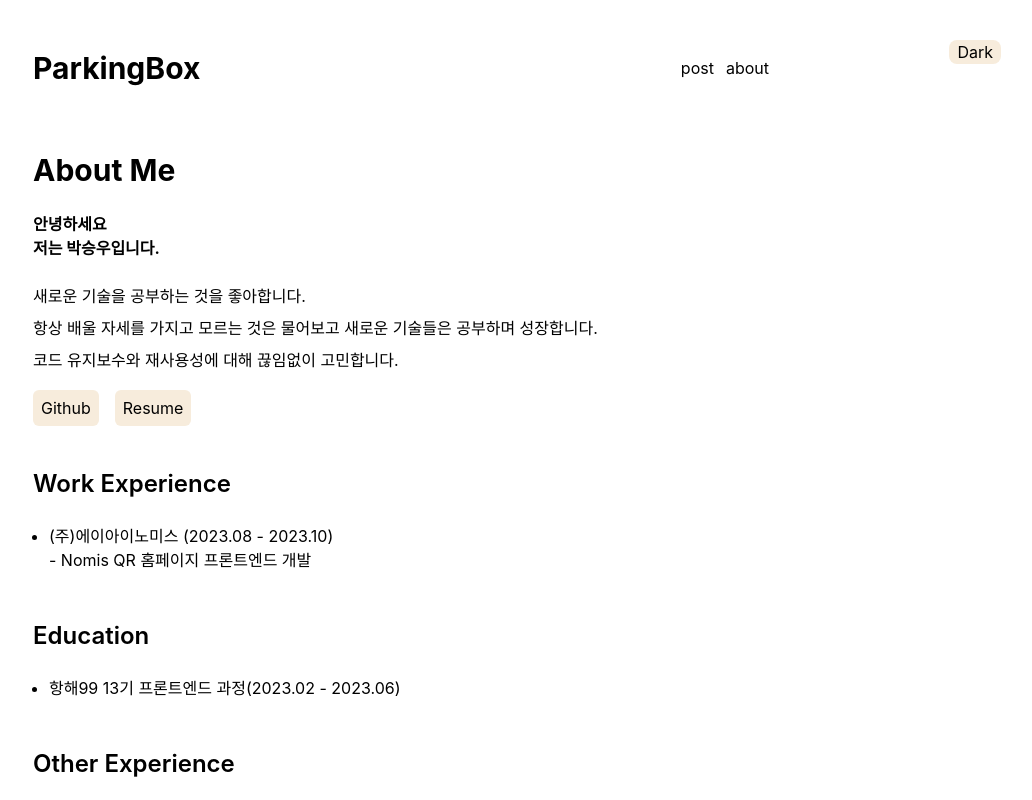
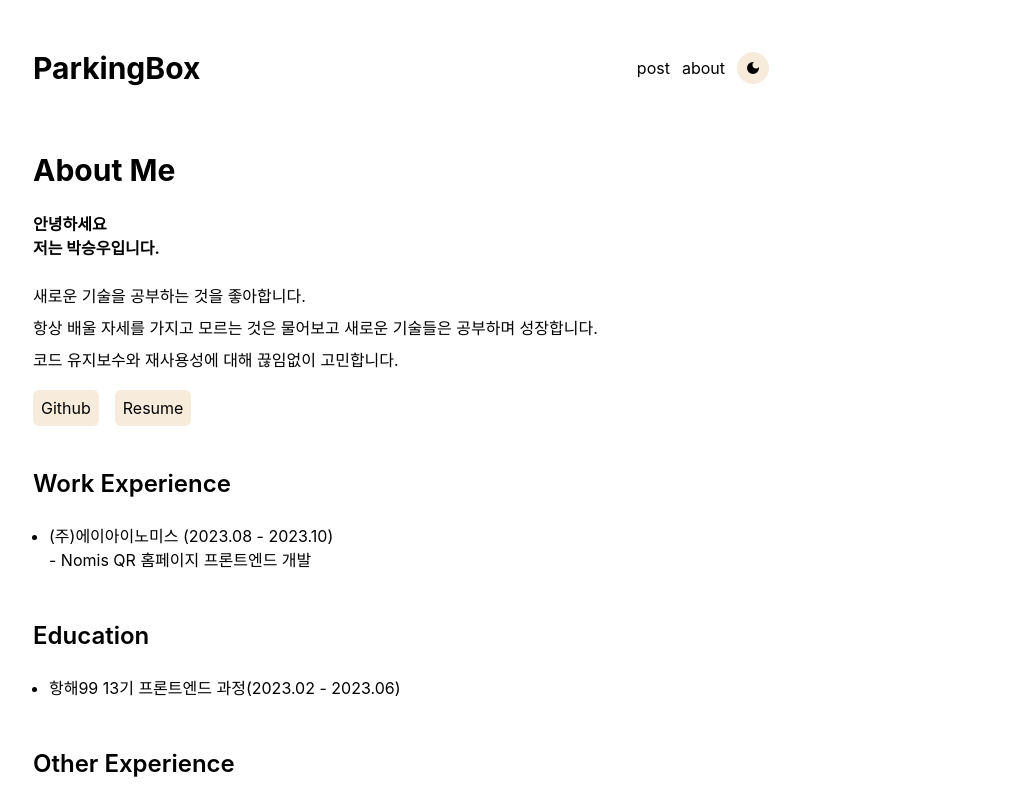
Before and after one commit to parkingbox/Parking-Blog, a Next.js app: page /about in a window 1280 px wide. Shown: the top 800 px of the page, without its empty margins (239-1271 px from the left). Built offline with nearby package versions, Linux system fonts and the light colour scheme; a web font is replaced by a local one.

Commit message:
feat: 다크모드 버튼 수정

```diff
--- a/src/app/layout.tsx
+++ b/src/app/layout.tsx
@@ -1,10 +1,8 @@
 import "./globals.css";
 import type { Metadata } from "next";
-import { Inter } from "next/font/google";
 import Providers from "../components/Providers";
 import Header from "../components/Header";
 import Footer from "../components/Footer";
-import DarkModeBtn from "../components/DarkModeBtn";
 
 export const metadata: Metadata = {
   title: "ParkSeungwoo",
@@ -21,11 +19,10 @@ export default function RootLayout({
       <body>
         <Providers>
           <Header />
-          <main className="h-screen mx-auto mt-14 w-full max-w-3xl px-4">
+          <main className="h-screen max-h-[1080px] mx-auto mt-14 w-full max-w-3xl px-4">
             {children}
           </main>
           <Footer />
-          <DarkModeBtn />
         </Providers>
       </body>
     </html>
--- a/src/components/DarkModeBtn.tsx
+++ b/src/components/DarkModeBtn.tsx
@@ -2,6 +2,7 @@
 import { useTheme } from "next-themes";
 
 import React, { useEffect, useState } from "react";
+import { MdDarkMode, MdLightMode } from "react-icons/md";
 
 function DarkModeBtn() {
   const { systemTheme, theme, setTheme } = useTheme();
@@ -12,24 +13,24 @@ function DarkModeBtn() {
     setIsDark(true);
   }, []);
   return (
-    <div className="fixed top-10 right-10">
+    <div>
       {isDark && currentTheme === "dark" ? (
         <button
           type="button"
-          className="rounded-lg bg-[#F7ECDC] px-2 text-black hover:bg-[#F7ECDC]"
+          className="rounded-full bg-[#F7ECDC] p-2 text-black hover:bg-[#F7ECDC]"
           title="Toggle dark mode"
           onClick={() => setTheme("light")}
         >
-          Light
+          <MdLightMode />
         </button>
       ) : (
         <button
           type="button"
-          className="rounded-lg bg-[#F7ECDC] px-2 text-black  hover:[#F7ECDC]"
+          className="rounded-full bg-[#F7ECDC] p-2 text-black  hover:[#F7ECDC]"
           title="Toggle dark mode"
           onClick={() => setTheme("dark")}
         >
-          Dark
+          <MdDarkMode />
         </button>
       )}
     </div>
--- a/src/components/Header.tsx
+++ b/src/components/Header.tsx
@@ -1,5 +1,6 @@
 import Link from "next/link";
 import React from "react";
+import DarkModeBtn from "./DarkModeBtn";
 
 function Header() {
   return (
@@ -11,6 +12,8 @@ function Header() {
         <ul className="flex items-center gap-3 ">
           <Link href="/post">post</Link>
           <Link href="/about">about</Link>
+          <DarkModeBtn />
+
         </ul>
       </div>
     </nav>
```
